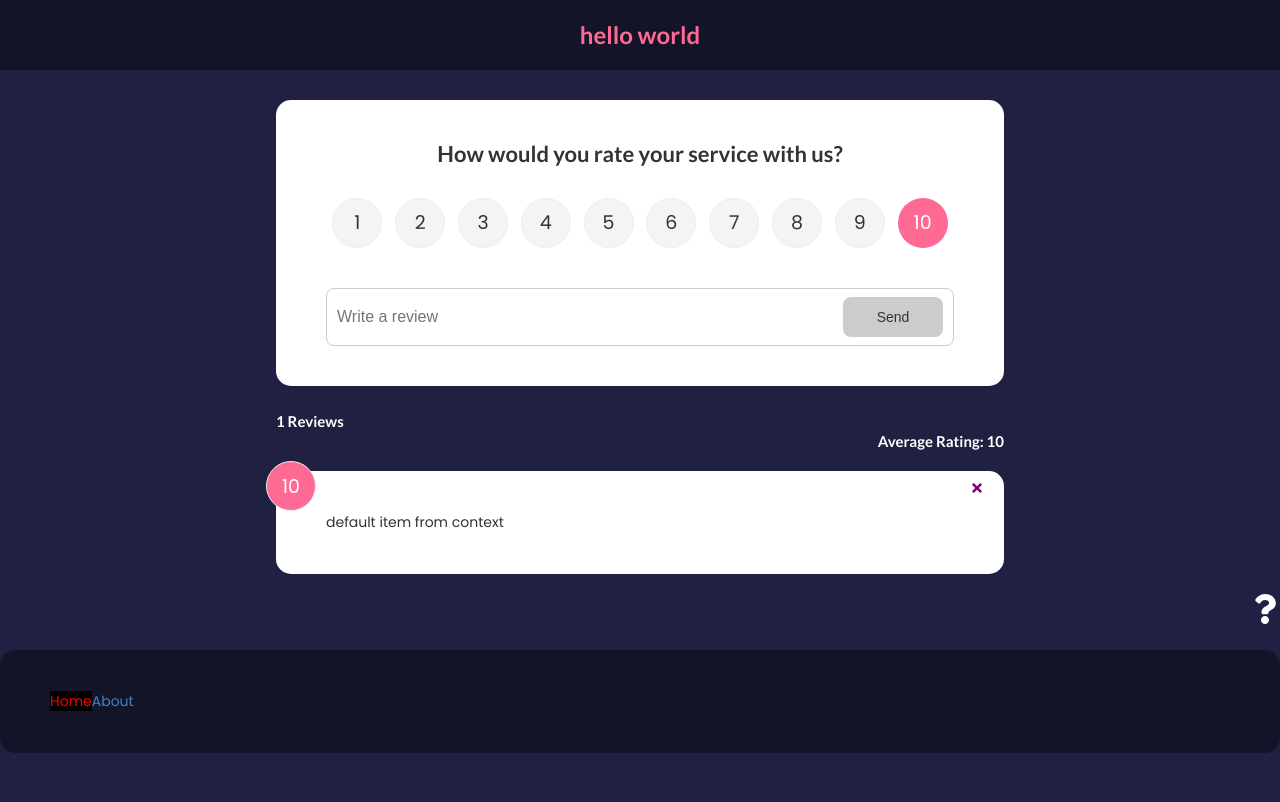
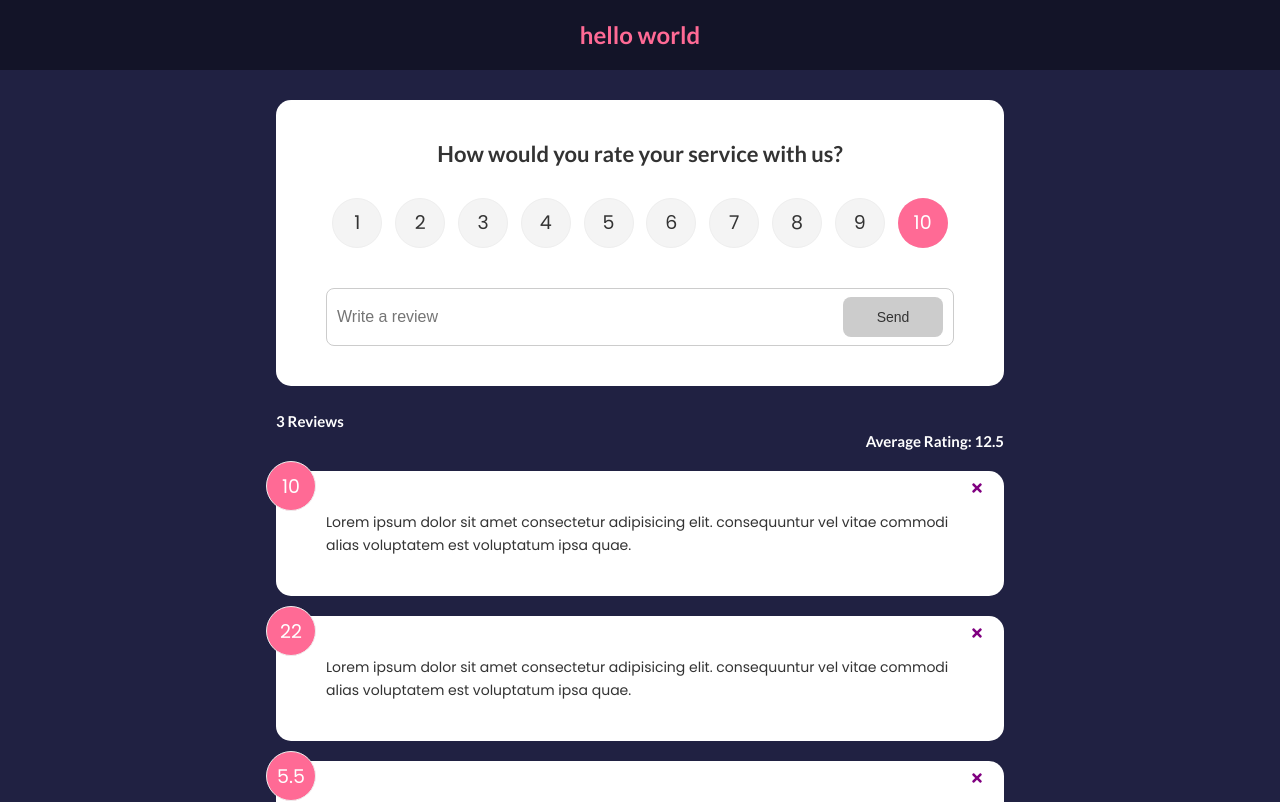
Before and after one commit to oliveroliverio/ud-brad-traversy-react-front-to-back-2022, a React (Create React App) app: page / in a window 1280 px wide. Shown: the top 802 px of the page. Built offline with nearby package versions, Linux system fonts and the light colour scheme.

Commit message:
01 added default data file in FeedbackContext

```diff
--- a/src/App.js
+++ b/src/App.js
@@ -7,10 +7,8 @@ import {
 } from 'react-router-dom';
 import Header from './components/Header';
 import FeedbackList from './components/FeedbackList';
-import FeedbackData from './data/FeedbackData';
 import FeedbackStats from './components/FeedbackStats';
 import FeedbackForm from './components/FeedbackForm';
-
 import AboutPage from './pages/AboutPage';
 import { FeedbackProvider } from './context/FeedbackContext';
 import AboutIconLink from './components/AboutIconLink';
--- a/src/context/FeedbackContext.js
+++ b/src/context/FeedbackContext.js
@@ -1,18 +1,13 @@
 import { createContext, useState } from 'react';
 import { v4 as uuidv4 } from 'uuid';
+import FeedbackData from '../data/FeedbackData';
 
 const FeedbackContext = createContext();
 
 // need to create a providor and wrap all the prop passing into it similar to how we wrapped everything in Router
 
 export const FeedbackProvider = ({ children }) => {
-  const [feedback, setFeedback] = useState([
-    {
-      id: 1,
-      text: 'default item from context',
-      rating: 10,
-    },
-  ]);
+  const [feedback, setFeedback] = useState(FeedbackData);
 
   const addFeedback = (newFeedback) => {
     newFeedback.id = uuidv4();
```
